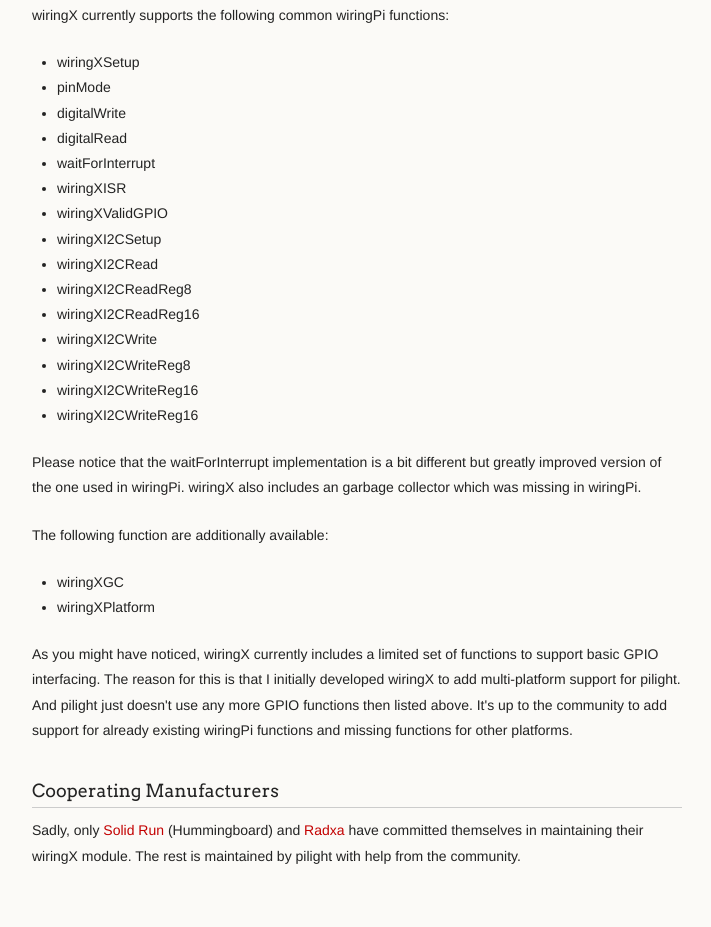
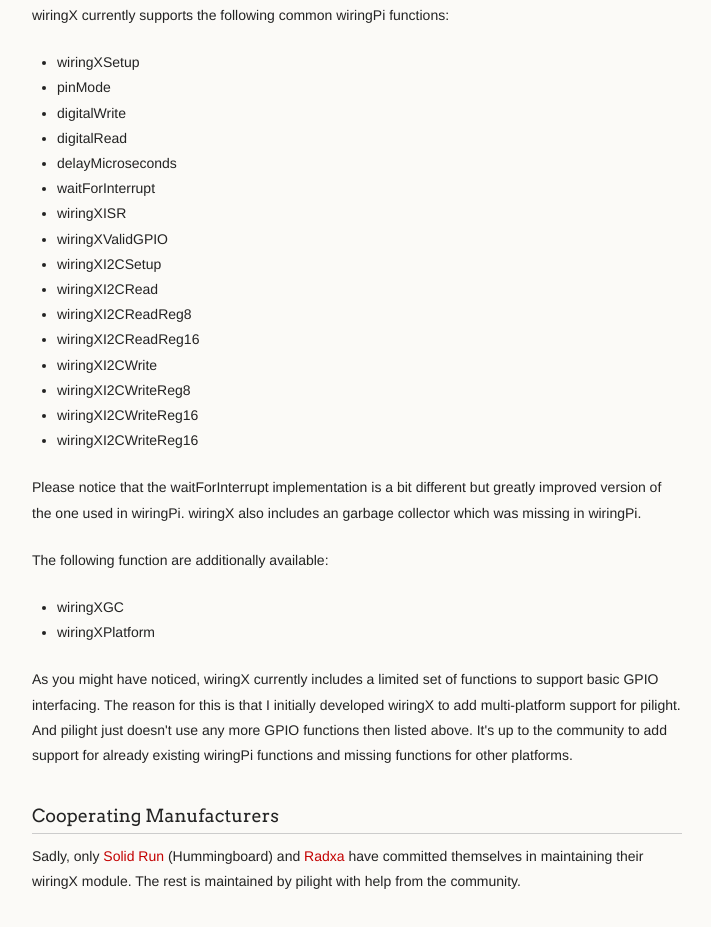
Before and after one commit to wiringX/wiringX, a plain HTML site: page index.html in a window 1280 px wide. Shown: the part 7166-8093 px from the top of the page, without its empty margins (278-989 px from the left). Drawn offline with Linux system fonts and the light colour scheme.

Commit message:
Added delayMicroseconds to API

```diff
--- a/index.html
+++ b/index.html
@@ -614,6 +614,7 @@
 							<li>pinMode</li>
 							<li>digitalWrite</li>
 							<li>digitalRead</li>
+							<li>delayMicroseconds</li>
 							<li>waitForInterrupt</li>
 							<li>wiringXISR</li>
 							<li>wiringXValidGPIO</li>
```
